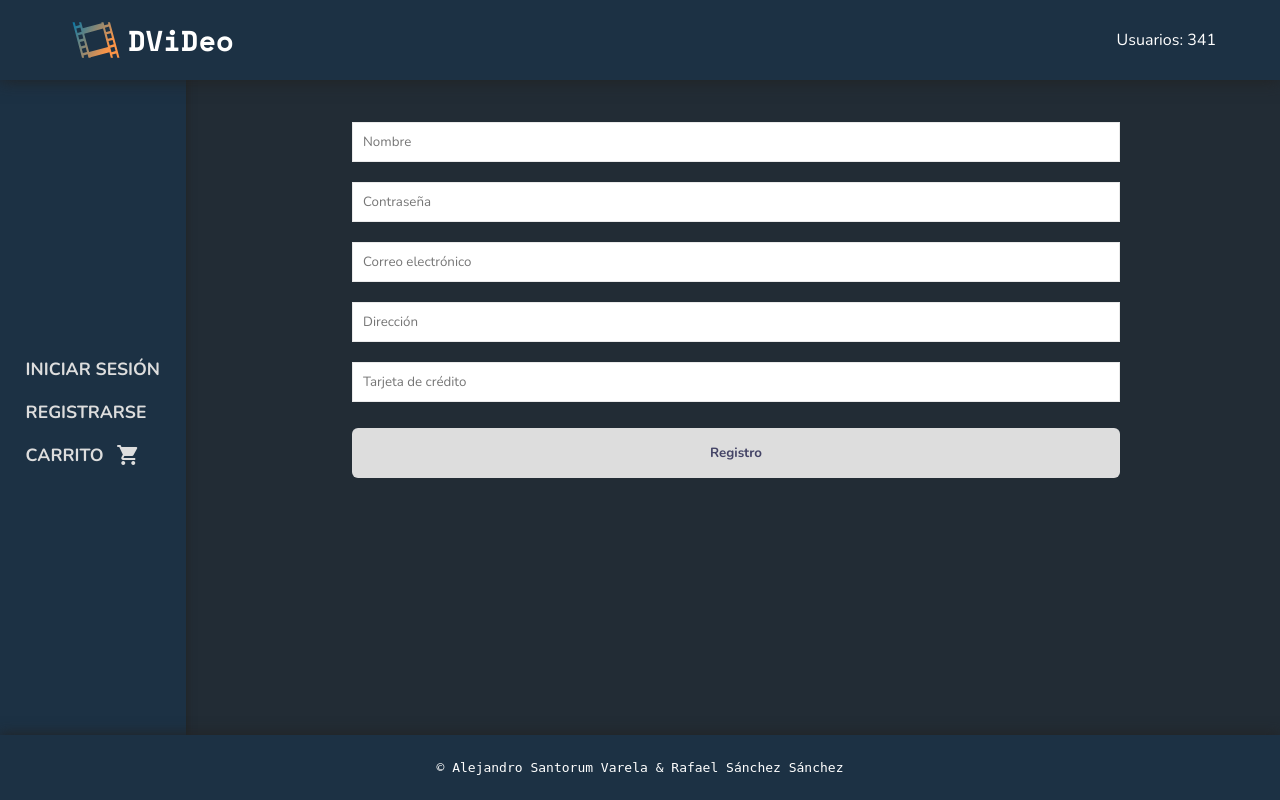
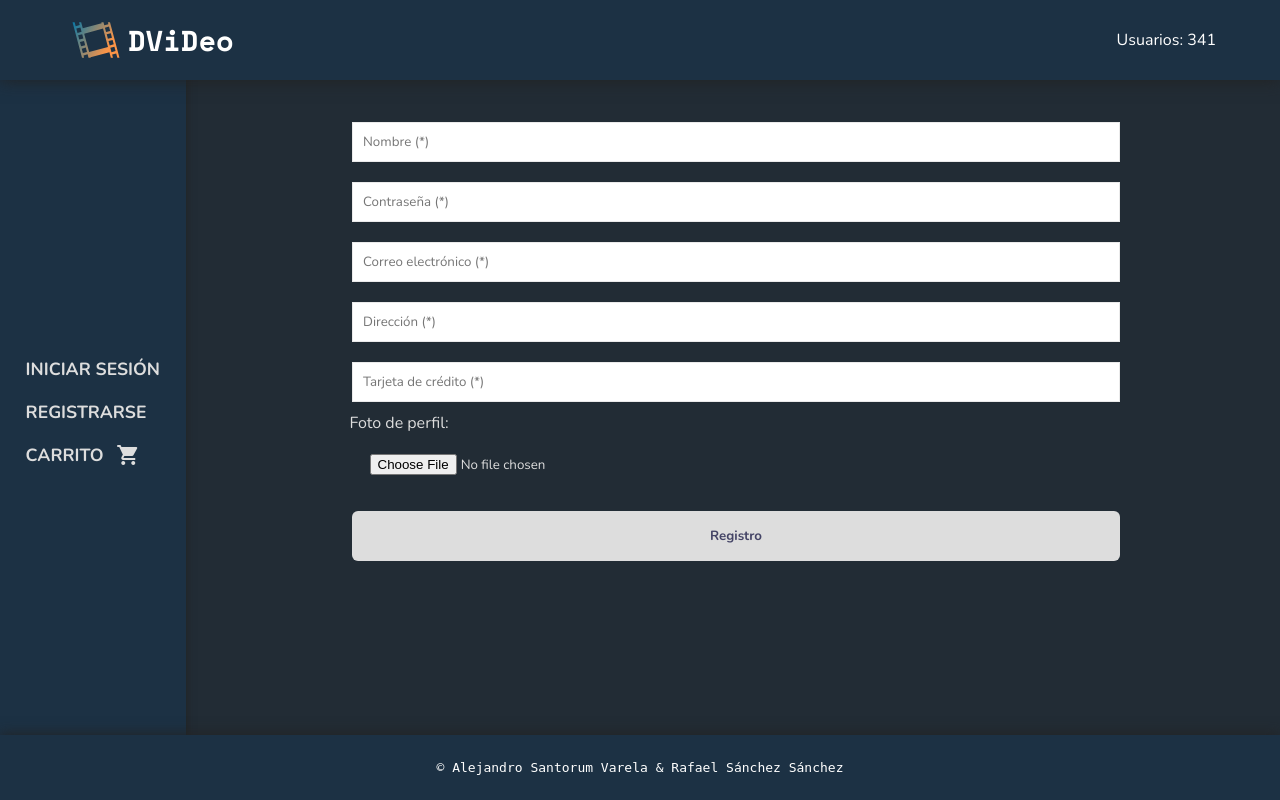
Before and after one commit to lletfrix/SI1_2019_2020, a Flask app: page /register in a window 1280 px wide. Run offline with Flask 2, Linux system fonts and the light colour scheme; some libraries are stand-ins or nearby versions.

Commit message:
implement profile picture

```diff
--- a/2p/app/routes.py
+++ b/2p/app/routes.py
@@ -16,9 +16,8 @@ USERS_FOLDER = 'usuarios'
 DATA_FILE = 'datos.dat'
 HIST_FILE = 'historial.json'
 CATALOGUE_FILE = 'catalogue/catalogo.json'
-DATE = '10/10/2019'
-ADDR = 'C/Erasmo de Rotterdam'
-
+PHOTO_FILE = 'avatar.jpg'
+STATIC_IMG = 'static/img'
 
 @app.route('/', methods=['GET', 'POST'])
 @app.route('/index.html', methods=['GET', 'POST'])
@@ -87,7 +86,7 @@ def register():
         addr = request.form.get('address')
         # Validate fields
         if not (nick and passwd and mail and ccard and addr):
-            flash('Por favor, rellene todos los campos')
+            flash('Por favor, rellene todos los campos obligatorios')
             return render_template('register.html')
         # Check user is available
         users = next(os.walk(os.path.join(app.root_path, USERS_FOLDER)))[1]
@@ -111,6 +110,11 @@ def register():
         with open(os.path.join(app.root_path, USERS_FOLDER, slug_nick, HIST_FILE), 'w') as file:
             history = {'historial': []}
             json.dump(history, file)
+
+        f = request.files.get('file')
+        if (f):
+            os.mkdir(os.path.join(app.root_path, STATIC_IMG, slug_nick))
+            f.save(os.path.join(app.root_path, STATIC_IMG, slug_nick, PHOTO_FILE))
 
         return redirect(url_for('index'))
     else:
@@ -149,15 +153,15 @@ def login():
         session['ccard'] = userdata['ccard']
         session['cash'] = userdata['cash']
         session['address'] = userdata['address']
+        session['slug_nick'] = slug_nick
+        session['photo'] = os.path.isfile(os.path.join(app.root_path, STATIC_IMG, slug_nick, PHOTO_FILE))
+
         if session.get('cart'):
             ### DEBUG PLS
             userdata['cart'].update(session['cart'])
             session['cart'].update(userdata['cart'])
         else:
             session['cart'] = userdata['cart']
-        #########################################################
-        # DEBUG:
-        print(session['cash'])
         return redirect(url_for('index'))
     else:
         return render_template('login.html')
--- a/2p/app/static/css/main.css
+++ b/2p/app/static/css/main.css
@@ -473,3 +473,10 @@ input:focus{
     max-width: fit-content;
     max-height: fit-content;
 }
+
+.photo-input {
+    color: #ddd;
+    display: flex;
+    flex-direction: column;
+    padding-left: 15px;
+}
--- a/2p/app/templates/base.html
+++ b/2p/app/templates/base.html
@@ -56,9 +56,15 @@
                 </div>
             {% else %}
                 <div class="user-container">
+                    {% if session['photo'] %}
+                    <div class="user-image">
+                        <img src="../static/img/{{ session['slug_nick'] }}/avatar.jpg" alt="avatar">
+                    </div>
+                    {% else %}
                     <div class="user-image">
                         <img src="../static/img/profile.jpg" alt="kermit the frog">
                     </div>
+                    {% endif %}
                     <div class="username">
                         {{ session['nickname'] }}
                     </div>
--- a/2p/app/templates/register.html
+++ b/2p/app/templates/register.html
@@ -16,22 +16,26 @@
 </div>
 {% endfor %}
 
-<form id="register_form" class="form-container" action="{{ url_for('register') }}" method="post">
+<form id="register_form" class="form-container" action="{{ url_for('register') }}" method="post" enctype = "multipart/form-data">
     <div class="name-input">
-        <input id="nickname_register" type="text" name="nickname" placeholder="Nombre">
+        <input id="nickname_register" type="text" name="nickname" placeholder="Nombre (*)">
     </div>
     <div class="pass-input">
-        <input id="password_register" type="password" name="password" placeholder="Contraseña">
+        <input id="password_register" type="password" name="password" placeholder="Contraseña (*)">
         <div id="progress_bar" class="progress_bar"></div>
     </div>
     <div class="mail-input">
-        <input id="mail_register" type="email" name="mail" placeholder="Correo electrónico">
+        <input id="mail_register" type="email" name="mail" placeholder="Correo electrónico (*)">
     </div>
     <div class="address-input">
-        <input id="address_register" type="text" name="address" placeholder="Dirección">
+        <input id="address_register" type="text" name="address" placeholder="Dirección (*)">
     </div>
     <div class="name-input">
-        <input id="ccard_register" type="text" name="ccard" maxlength="12" placeholder="Tarjeta de crédito">
+        <input id="ccard_register" type="text" name="ccard" maxlength="12" placeholder="Tarjeta de crédito (*)">
+    </div>
+    <div class="photo-input">
+        Foto de perfil:
+        <input type="file" name="file" style="border: none;">
     </div>
     <input class="register-button" type="submit" name="submit" value="Registro">
 </form>
```
Also changed, not shown: 1 other file.
